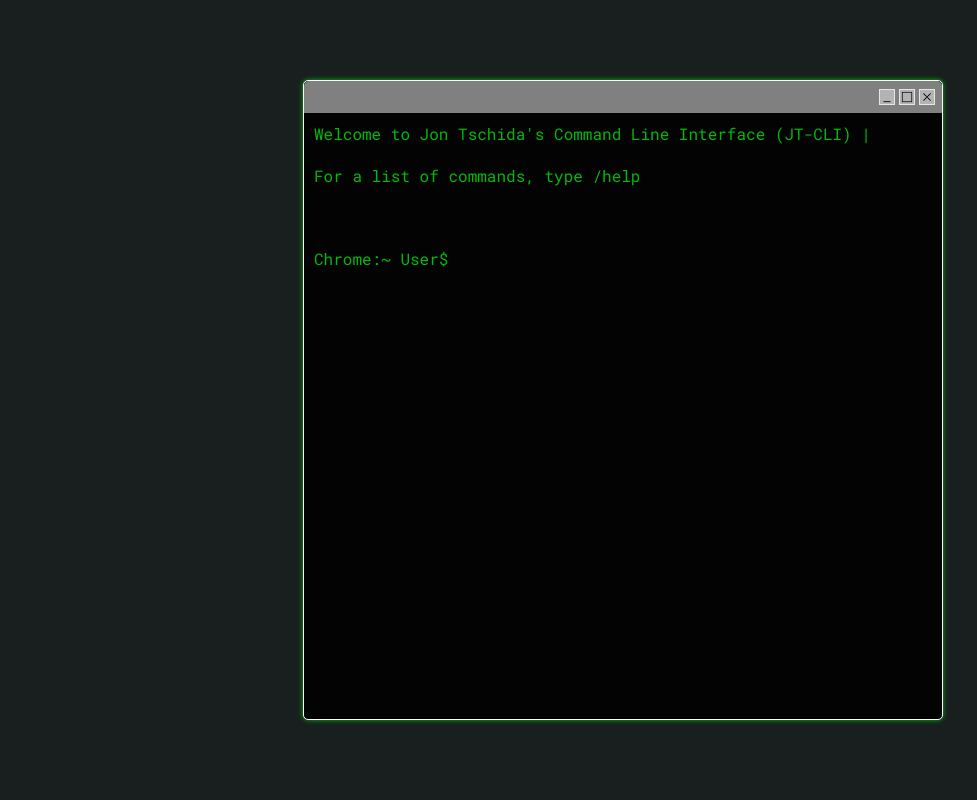
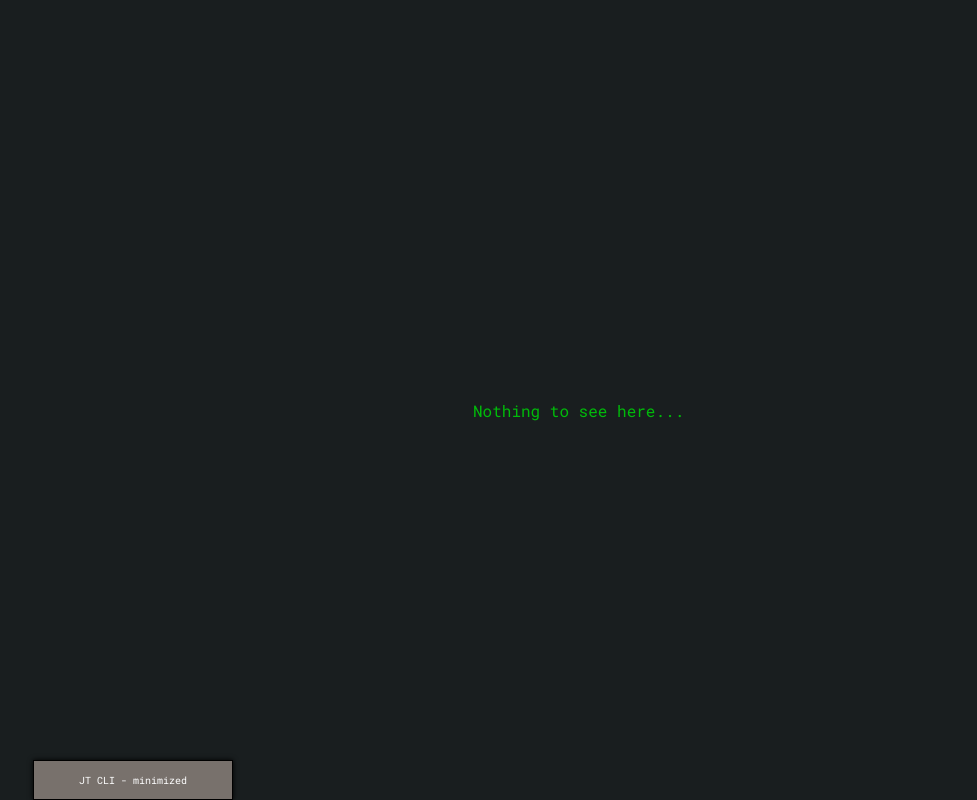
Before and after one commit to jon-tschida/Portfolio-redesign, a React (Create React App) app: page / in a window 1280 px wide. Both pictures are taken after a click on the picture 904 px from the left and 96 px from the top of the page. Shown: the whole page, without its empty margins (17-994 px from the left). Built offline with nearby package versions, Linux system fonts and the light colour scheme; the HTML template or start-up script is replaced by a standard one.

Commit message:
Reworked components, close & min buttons
Moved the terminal body into it's own component, added functionality for the close and minimize buttons

```diff
--- a/src/App.js
+++ b/src/App.js
@@ -1,5 +1,6 @@
 import React from "react";
-import { commands } from "./commands.js";
+import CLIPannel from "./components/CLIPannel.js";
+import Minimized from "./components/Minimized.js";
 
 
 // function for checking to see if a string is present in the commands list
@@ -12,104 +13,20 @@ const commandChecker = (arr, str) =>{
 }
 
 function App() {
+  const [isMinimized, setIsMinimized] = React.useState(false);
+  const [isClosed, setIsClosed] = React.useState(false)
 
-const bottomRef = React.useRef(null)
-
-const [test] = React.useState(["|", "/" , "-", "\\", "|", "/", "-", "\\"])
-const [count, setCount ] = React.useState(0)
-const [userBrowser, setUserBrowser] = React.useState(``)
-const [input, setInput] = React.useState("")
-const [output, setOutput] = React.useState("")
-
-const handleSubmit = (e) =>{
-  e.preventDefault();
-
-  // try to scroll to bottom of page on submit, DOESNT WORK RIGHT NOW
-  bottomRef.current?.scrollIntoView();
-
-  // First we check to see if the command is in the list via commandChecker.
-  // If the command is present, then we loop through the list and look for the matching command.
-  // Once we find the matching command, we set our output to the command payload, including some line breaks for styling sakes.
-  if (commandChecker(commands, input.toLowerCase())){
-    for(let i = 0; i < commands.length; i++) {
-      if(commands[i].command === input.toLowerCase()){
-        setOutput(prevState => <>{prevState} {commands[i].payload} <br /></>)
-        break;
-      }
-      else if (input.toLowerCase() === "clear") setOutput("")
-      else continue;
-    }
+  const handleMinimize = () => setIsMinimized(prevState => !prevState)
+return(
+  <>
+  <div className="silly-goose">{isClosed ? `Curiousity killed the CLI.` : `Nothing to see here...`}</div>
+  {isMinimized ?
+  <Minimized handleMinimize={handleMinimize}/>
+  :
+  <CLIPannel commandChecker={commandChecker} handleMinimize={handleMinimize} isClosed={isClosed} setIsClosed={setIsClosed}/>
   }
-  else setOutput(prevState => <>{prevState} -JT-CLI: {input}: command not found <br /> </>)
-
-  // clear input field on submission
-  setInput("")
-
-
- }
-
- const handleChange = (event) => {
-  setInput(event.target.value)
-}
-
-React.useEffect(()=>{
-  let userAgent = navigator.userAgent;
-  let browserName;
-         if(userAgent.match(/chrome|chromium|crios/i)){
-             browserName = "Chrome";
-           }else if(userAgent.match(/firefox|fxios/i)){
-             browserName = "Firefox";
-           }  else if(userAgent.match(/safari/i)){
-             browserName = "Safari";
-           }else if(userAgent.match(/opr\//i)){
-             browserName = "Opera";
-           } else if(userAgent.match(/edg/i)){
-             browserName = "Edge";
-           }else{
-             browserName="User";
-           }
-setUserBrowser(browserName)
-}, [])
-
-
-
-React.useEffect(()=>{
-
-  const interval = setInterval(()=>{
-    setCount(count + 1)
-    if (count > 6) setCount(0);
-    }, 150)
-
-
-  return () => clearInterval(interval)
-
-}, [count])
-
-
-  return (
-    <div className="terminal-window">
-      <div className="terminal-bar">
-        <img className="nav-icon" src={require("./images/close.png")} alt="close" ></img>
-        <img className="nav-icon" src={require("./images/maximize.png")} alt="close" ></img>
-        <img className="nav-icon" src={require("./images/minimize.png")} alt="close" ></img>
-      </div>
-      <div className="terminal-content">
-        <div className="terminal-header">
-            Welcome to Jon Tschida's Command Line Interface (JT-CLI) {test[count]}
-            <br />
-            <br />
-            For a list of commands, type /help
-        </div>
-
-        {output}
-
-        <form onSubmit={handleSubmit}>
-          {`${userBrowser}:~ User$ `} <input type="text" value={input} onChange={handleChange}></input>
-        </form>
-    <div ref={bottomRef}></div>
-      </div>
-    </div>
-  );
+  </>
+)
 }
 
 export default App;
--- /dev/null
+++ b/src/components/CLIPannel.js
@@ -0,0 +1,97 @@
+import React from 'react'
+import { commands } from '../commands'
+
+export default function CLIPannel(props) {
+    let { commandChecker, handleMinimize, isClosed, setIsClosed } = props
+    const [test] = React.useState(["|", "/" , "-", "\\", "|", "/", "-", "\\"])
+    const [count, setCount ] = React.useState(0)
+    const [userBrowser, setUserBrowser] = React.useState(``)
+    const [input, setInput] = React.useState("")
+    const [output, setOutput] = React.useState("")
+
+    const handleSubmit = (e) =>{
+      e.preventDefault();
+      // First we check to see if the command is in the list via commandChecker.
+      // If the command is present, then we loop through the list and look for the matching command.
+      // Once we find the matching command, we set our output to the command payload, including some line breaks for styling sakes.
+      if (commandChecker(commands, input)){
+        for(let i = 0; i < commands.length; i++) {
+          if(commands[i].command === input){
+            setOutput(prevState => <>{prevState} {commands[i].payload} <br /></>)
+            break;
+          }
+          else if (input === "clear") setOutput("")
+          else continue;
+        }
+      }
+      else setOutput(prevState => <>{prevState} -JT-CLI: {input}: command not found <br /> </>)
+
+      // clear input field on submission
+      setInput("")
+     }
+
+     const handleChange = (event) => {
+      setInput(event.target.value.toLowerCase())
+    }
+
+    const handleClose = () => {
+        setIsClosed(true)
+        console.log(`clicked`)
+    }
+
+    React.useEffect(()=>{
+      let userAgent = navigator.userAgent;
+      let browserName;
+             if(userAgent.match(/chrome|chromium|crios/i)){
+                 browserName = "Chrome";
+               }else if(userAgent.match(/firefox|fxios/i)){
+                 browserName = "Firefox";
+               }  else if(userAgent.match(/safari/i)){
+                 browserName = "Safari";
+               }else if(userAgent.match(/opr\//i)){
+                 browserName = "Opera";
+               } else if(userAgent.match(/edg/i)){
+                 browserName = "Edge";
+               }else{
+                 browserName="User";
+               }
+    setUserBrowser(browserName)
+    }, [])
+
+    React.useEffect(()=>{
+
+      const interval = setInterval(()=>{
+        setCount(count + 1)
+        if (count > 6) setCount(0);
+        }, 150)
+
+
+      return () => clearInterval(interval)
+
+    }, [count])
+
+
+      return (
+        <div className={isClosed ? `hidden terminal-window` : `terminal-window`}>
+          <div className="terminal-bar">
+            <img className="nav-icon" src={require("../images/close.png")} alt="close" onClick={handleClose}></img>
+            <img className="nav-icon" src={require("../images/maximize.png")} alt="maximize" ></img>
+            <img className="nav-icon" src={require("../images/minimize.png")} alt="minimize" onClick={handleMinimize} ></img>
+          </div>
+          <div className="terminal-content">
+            <div className="terminal-header">
+                Welcome to Jon Tschida's Command Line Interface (JT-CLI) {test[count]}
+                <br />
+                <br />
+                For a list of commands, type /help
+            </div>
+
+            {output}
+
+            <form onSubmit={handleSubmit}>
+              {`${userBrowser}:~ User$ `} <input type="text" value={input} onChange={handleChange}></input>
+            </form>
+          </div>
+        </div>
+      );
+}
--- /dev/null
+++ b/src/components/Minimized.js
@@ -0,0 +1,10 @@
+import React from 'react'
+
+export default function Minimized(props) {
+  const {handleMinimize} = props
+  return (
+    <div className='minimized-container' onClick={handleMinimize}>
+      <p>JT CLI - minimized</p>
+    </div>
+  )
+}
--- a/src/index.css
+++ b/src/index.css
@@ -15,7 +15,18 @@ body{
   font-family: 'Roboto Mono', monospace;
 
 }
-
+.silly-goose{
+  position: absolute;
+  left: 0;
+  right: 0;
+  top: 50%;
+  margin-left: auto;
+  margin-right: auto;
+  width: 300px;
+}
+.hidden{
+  display: none;
+}
 .nav-icon{
   max-width: 100%;
   width: 1rem;
@@ -108,3 +119,25 @@ a{
   color: #00ba0a;
   text-decoration: underline;
 }
+
+.minimized-container{
+  font-size: 10px;
+  position: absolute;
+  bottom: 0;
+  left: 50px;
+  border: 1px solid black;
+  box-shadow: 0px 0px 5px black;
+  background-color: #78716C;
+  cursor: pointer;
+  width: 200px;
+  height: 40px;
+  display: flex;
+  justify-content: center;
+  align-items: center;
+  color: white;
+}
+
+.minimized-container:hover{
+  color: black;
+  background-color: #D6D3D1;
+}
```
Also changed, not shown: src/commands.js (+17 -28 lines).
